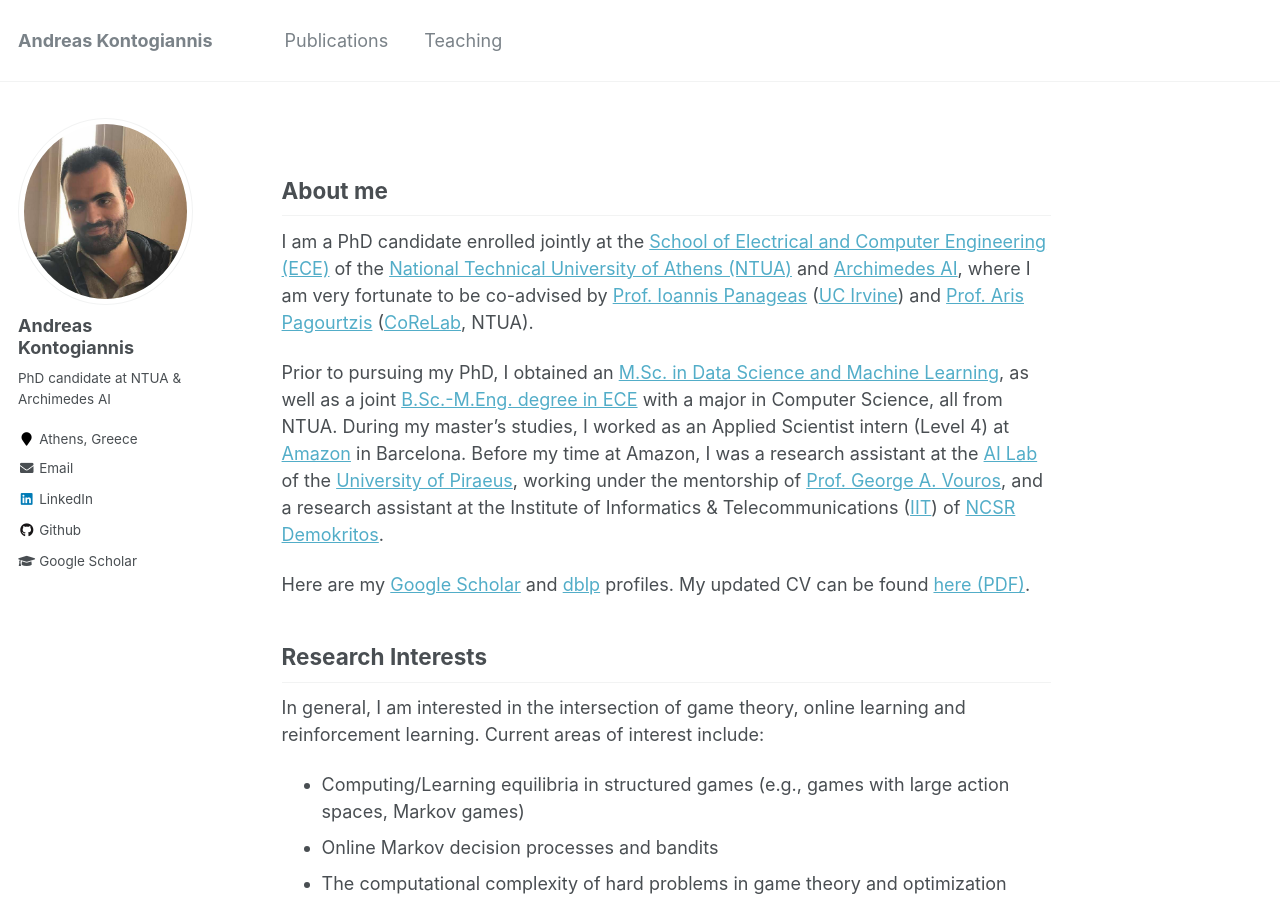
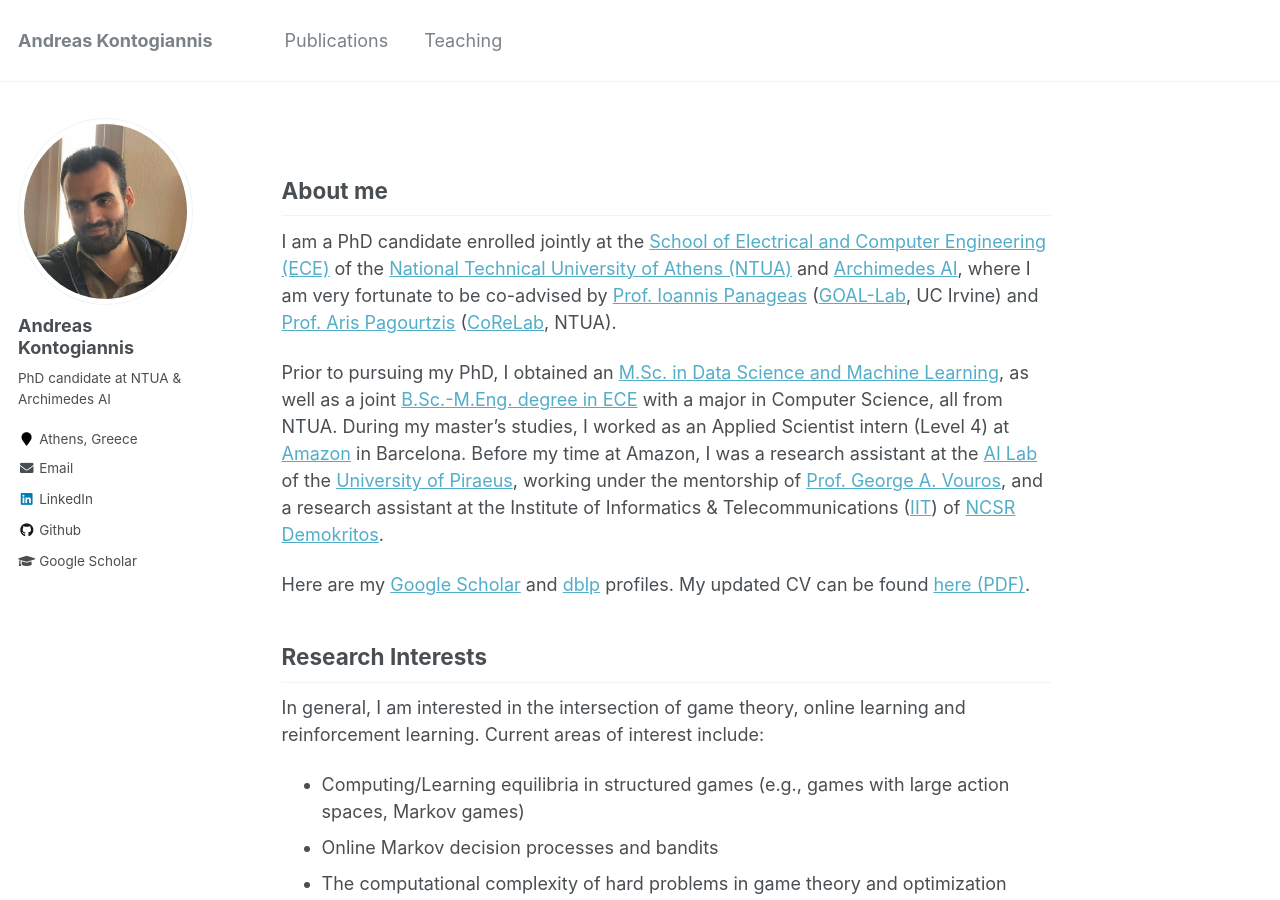
Before and after one commit to ddaedalus/ddaedalus.github.io, a Jekyll site: the page built from _pages/about.md, in a window 1280 px wide and 900 px high. Built offline with Jekyll 4.4.1, drawn with Linux system fonts in a browser that asks for light colours.

Commit message:
Update about.md

```diff
--- a/_pages/about.md
+++ b/_pages/about.md
@@ -8,7 +8,7 @@ redirect_from:
 ---
 ## About me
 
-I am a PhD candidate enrolled jointly at the [School of Electrical and Computer Engineering (ECE)](https://www.ece.ntua.gr/en) of the [National Technical University of Athens (NTUA)](https://www.ntua.gr/en/) and [Archimedes AI](https://archimedesai.gr/en/), where I am very fortunate to be co-advised by [Prof. Ioannis Panageas](https://panageas.github.io/) ([UC Irvine](https://cs.ics.uci.edu/)) and [Prof. Aris Pagourtzis](https://www.ece.ntua.gr/en/staff/79) ([CoReLab](https://corelab.ntua.gr/index.html), NTUA).
+I am a PhD candidate enrolled jointly at the [School of Electrical and Computer Engineering (ECE)](https://www.ece.ntua.gr/en) of the [National Technical University of Athens (NTUA)](https://www.ntua.gr/en/) and [Archimedes AI](https://archimedesai.gr/en/), where I am very fortunate to be co-advised by [Prof. Ioannis Panageas](https://panageas.github.io/) ([GOAL-Lab](https://goallabuci.github.io/), UC Irvine) and [Prof. Aris Pagourtzis](https://www.ece.ntua.gr/en/staff/79) ([CoReLab](https://corelab.ntua.gr/index.html), NTUA).
 
 Prior to pursuing my PhD, I obtained an [M.Sc. in Data Science and Machine Learning](https://dsml.ece.ntua.gr/en), as well as a joint [B.Sc.-M.Eng. degree in ECE](https://www.ece.ntua.gr/en/undergraduate/info) with a major in Computer Science, all from NTUA. During my master's studies, I worked as an Applied Scientist intern (Level 4) at [Amazon](https://www.amazon.science/) in Barcelona. Before my time at Amazon, I was a research assistant at the [AI Lab](http://datacron1.ds.unipi.gr:9083/ai-lab/) of the [University of Piraeus](https://www.unipi.gr/unipi/en/), working under the mentorship of [Prof. George A. Vouros](http://datacron1.ds.unipi.gr:9083/ai-lab/george-vouros/), and a research assistant at the Institute of Informatics & Telecommunications ([IIT](https://www.iit.demokritos.gr/el/about-the-institute/)) of [NCSR Demokritos](https://www.demokritos.gr/).
 
```
